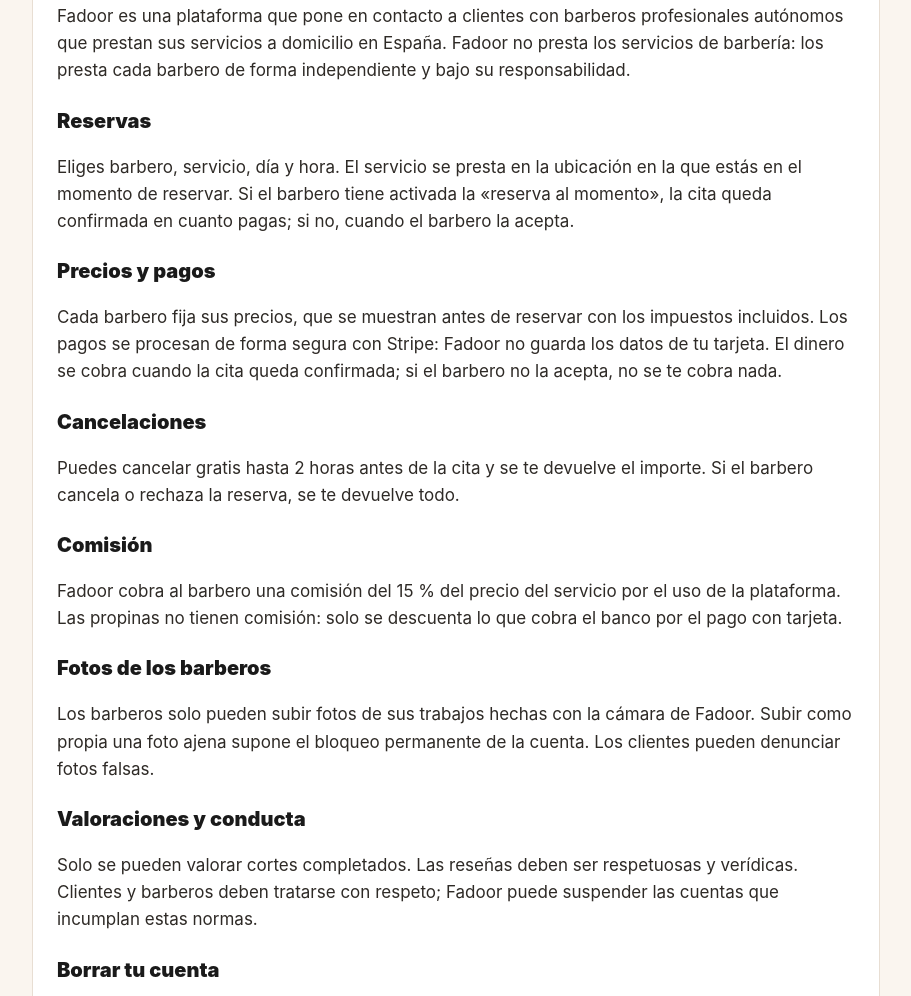
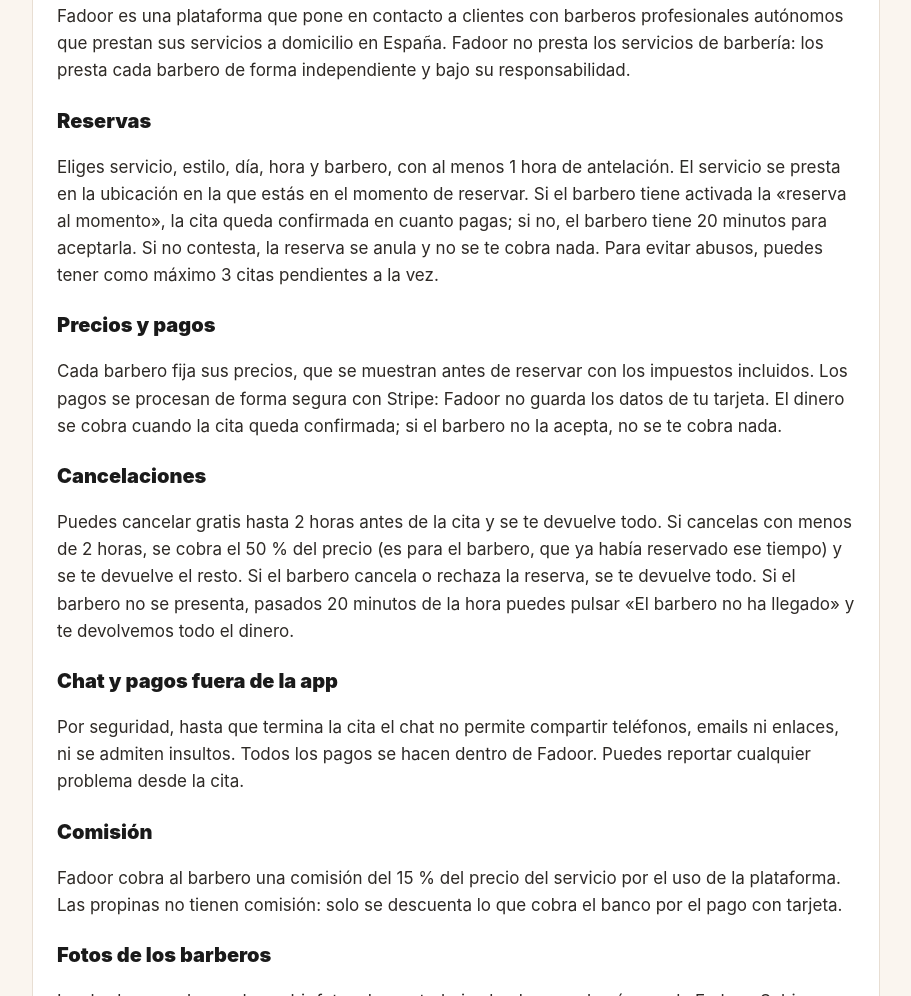
Before and after one commit to Orinete/fadoor, a plain HTML site: page terminos.html in a window 1280 px wide. Shown: the part 456-1452 px from the top of the page, without its empty margins (184-1095 px from the left). Drawn offline with Linux system fonts and the light colour scheme.

Commit message:
Update terminos.html

```diff
--- a/terminos.html
+++ b/terminos.html
@@ -27,13 +27,16 @@
       <p>Fadoor es una plataforma que pone en contacto a clientes con barberos profesionales autónomos que prestan sus servicios a domicilio en España. Fadoor no presta los servicios de barbería: los presta cada barbero de forma independiente y bajo su responsabilidad.</p>
 
       <h2>Reservas</h2>
-      <p>Eliges barbero, servicio, día y hora. El servicio se presta en la ubicación en la que estás en el momento de reservar. Si el barbero tiene activada la «reserva al momento», la cita queda confirmada en cuanto pagas; si no, cuando el barbero la acepta.</p>
+      <p>Eliges servicio, estilo, día, hora y barbero, con al menos 1 hora de antelación. El servicio se presta en la ubicación en la que estás en el momento de reservar. Si el barbero tiene activada la «reserva al momento», la cita queda confirmada en cuanto pagas; si no, el barbero tiene 20 minutos para aceptarla. Si no contesta, la reserva se anula y no se te cobra nada. Para evitar abusos, puedes tener como máximo 3 citas pendientes a la vez.</p>
 
       <h2>Precios y pagos</h2>
       <p>Cada barbero fija sus precios, que se muestran antes de reservar con los impuestos incluidos. Los pagos se procesan de forma segura con Stripe: Fadoor no guarda los datos de tu tarjeta. El dinero se cobra cuando la cita queda confirmada; si el barbero no la acepta, no se te cobra nada.</p>
 
       <h2>Cancelaciones</h2>
-      <p>Puedes cancelar gratis hasta 2 horas antes de la cita y se te devuelve el importe. Si el barbero cancela o rechaza la reserva, se te devuelve todo.</p>
+      <p>Puedes cancelar gratis hasta 2 horas antes de la cita y se te devuelve todo. Si cancelas con menos de 2 horas, se cobra el 50 % del precio (es para el barbero, que ya había reservado ese tiempo) y se te devuelve el resto. Si el barbero cancela o rechaza la reserva, se te devuelve todo. Si el barbero no se presenta, pasados 20 minutos de la hora puedes pulsar «El barbero no ha llegado» y te devolvemos todo el dinero.</p>
+
+      <h2>Chat y pagos fuera de la app</h2>
+      <p>Por seguridad, hasta que termina la cita el chat no permite compartir teléfonos, emails ni enlaces, ni se admiten insultos. Todos los pagos se hacen dentro de Fadoor. Puedes reportar cualquier problema desde la cita.</p>
 
       <h2>Comisión</h2>
       <p>Fadoor cobra al barbero una comisión del 15 % del precio del servicio por el uso de la plataforma. Las propinas no tienen comisión: solo se descuenta lo que cobra el banco por el pago con tarjeta.</p>
```
